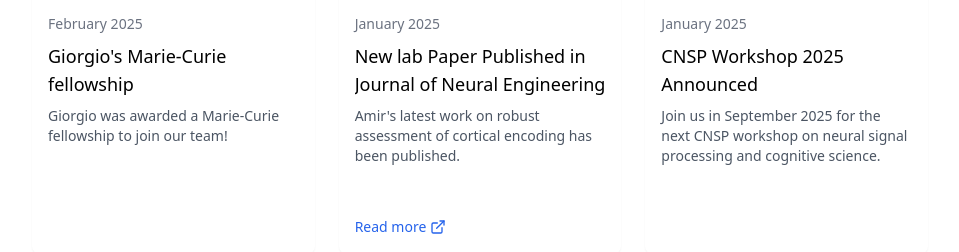
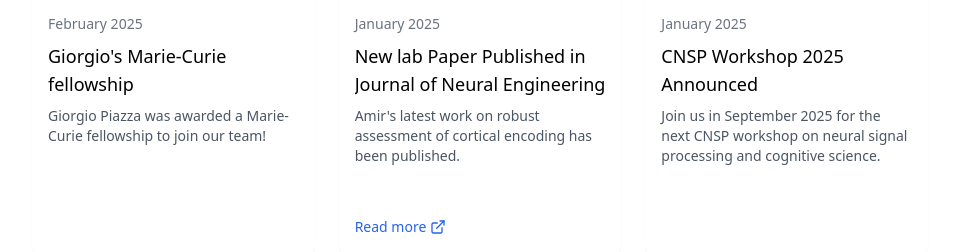
Before and after one commit to diliberg/websiteDiLibertoLab, a React (Vite) app: page / in a window 1280 px wide. Shown: the part 1167-1419 px from the top of the page, without its empty margins (192-1151 px from the left). Built offline with nearby package versions, Linux system fonts and the light colour scheme.

Commit message:
Update Welcome.tsx

```diff
--- a/src/components/Welcome.tsx
+++ b/src/components/Welcome.tsx
@@ -28,7 +28,7 @@ const newsItems = [
   {
     date: "February 2025",
     title: "Giorgio's Marie-Curie fellowship",
-    description: "Giorgio was awarded a Marie-Curie fellowship to join our team!",
+    description: "Giorgio Piazza was awarded a Marie-Curie fellowship to join our team!",
     image: "https://i1.rgstatic.net/ii/profile.image/947252432474114-1602853987361_Q512/Giorgio-Piazza-2.jpg"
   },
   {
```
